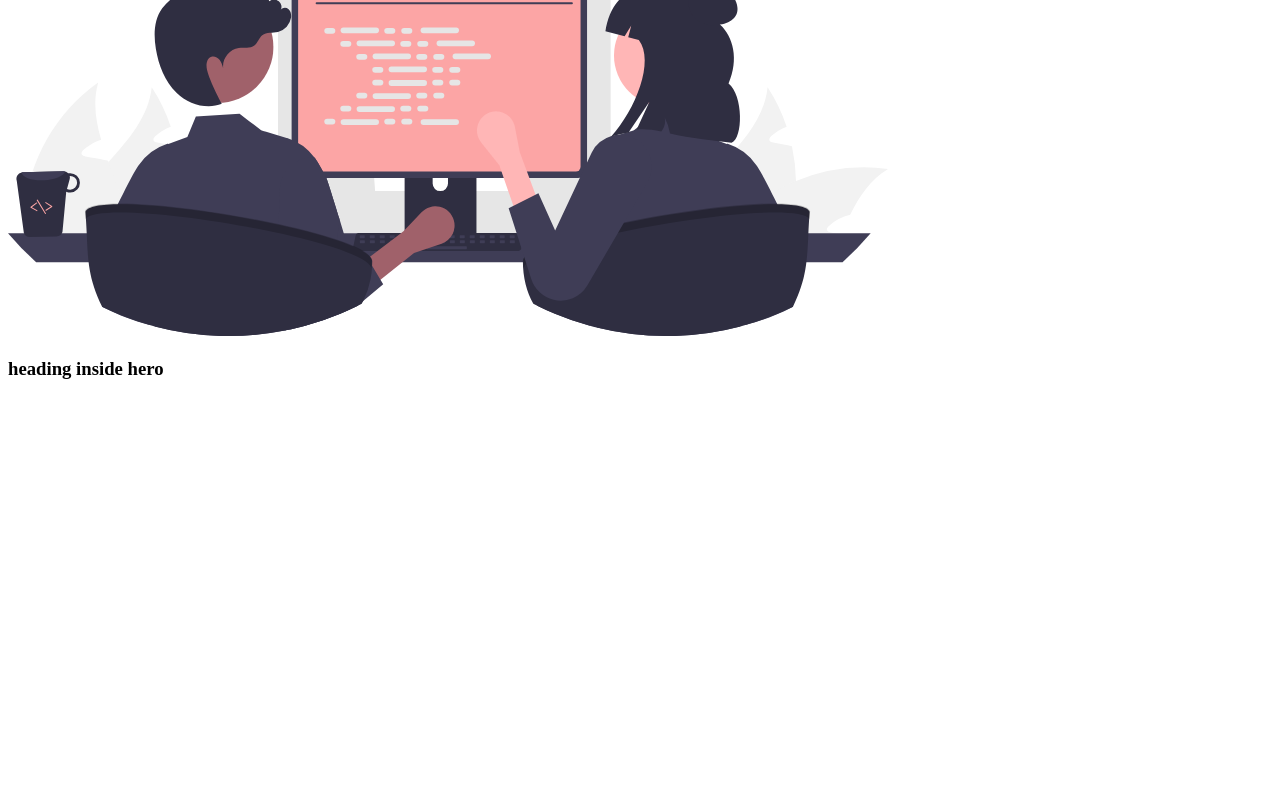
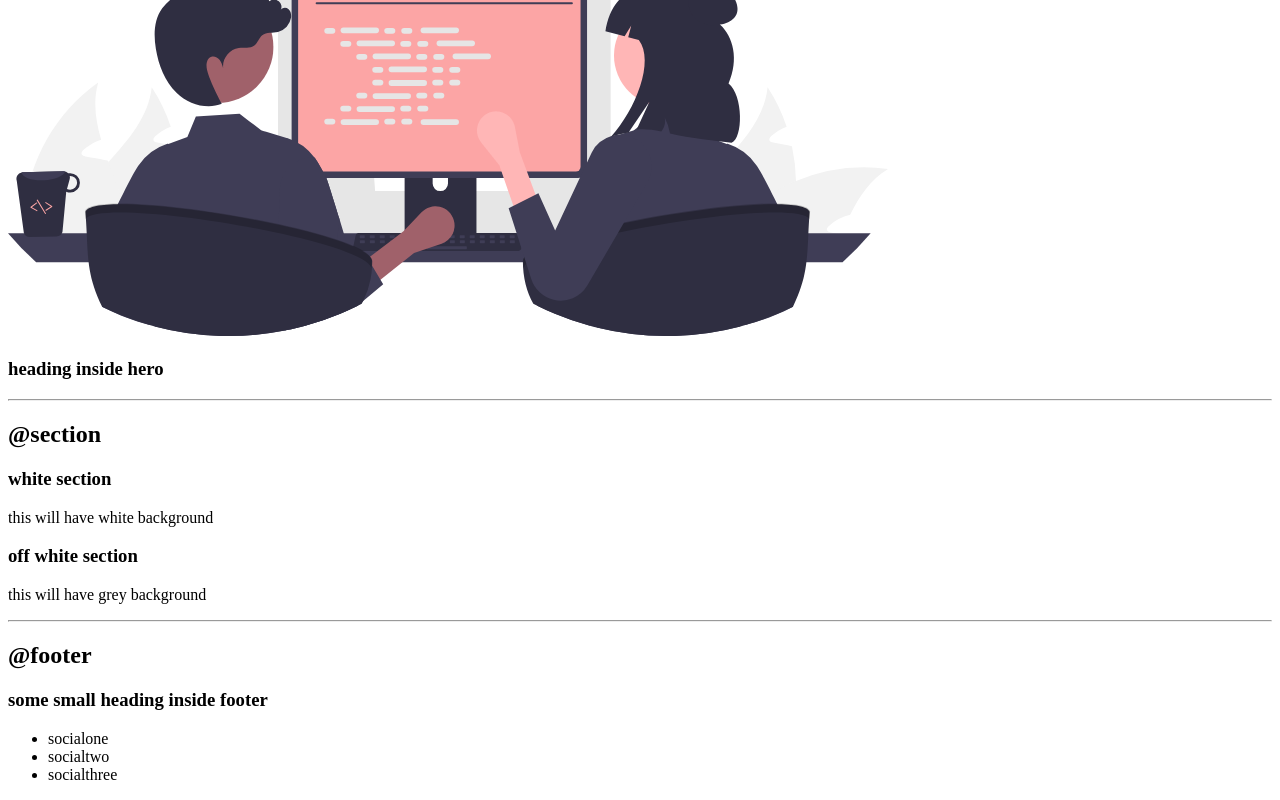
Before and after one commit to priyanka-s12/priyankasarode-portfolio, a plain HTML site: page index.html in a window 1280 px wide. Shown: the part 1546-2346 px from the top of the page. Before the commit the page ends 1945 px from the top, so only its background shows below. Drawn offline with Linux system fonts and the light colour scheme.

Commit message:
section and footer

```diff
--- a/index.html
+++ b/index.html
@@ -79,5 +79,25 @@
     <img src="images/hero.svg" alt="">
     <h3>heading inside hero</h3>
 </header>
+<hr>
+
+<h2>@section</h2>
+<section>
+    <h3>white section</h3>
+    <p>this will have white background</p>
+</section>
+<section>
+    <h3>off white section</h3>
+    <p>this will have grey background</p>
+</section>
+<hr>
+
+<h2>@footer</h2>
+<h3>some small heading inside footer</h3>
+<ul>
+    <li>socialone</li>
+    <li>socialtwo</li>
+    <li>socialthree</li>
+</ul>
 </body>
 </html>
```
